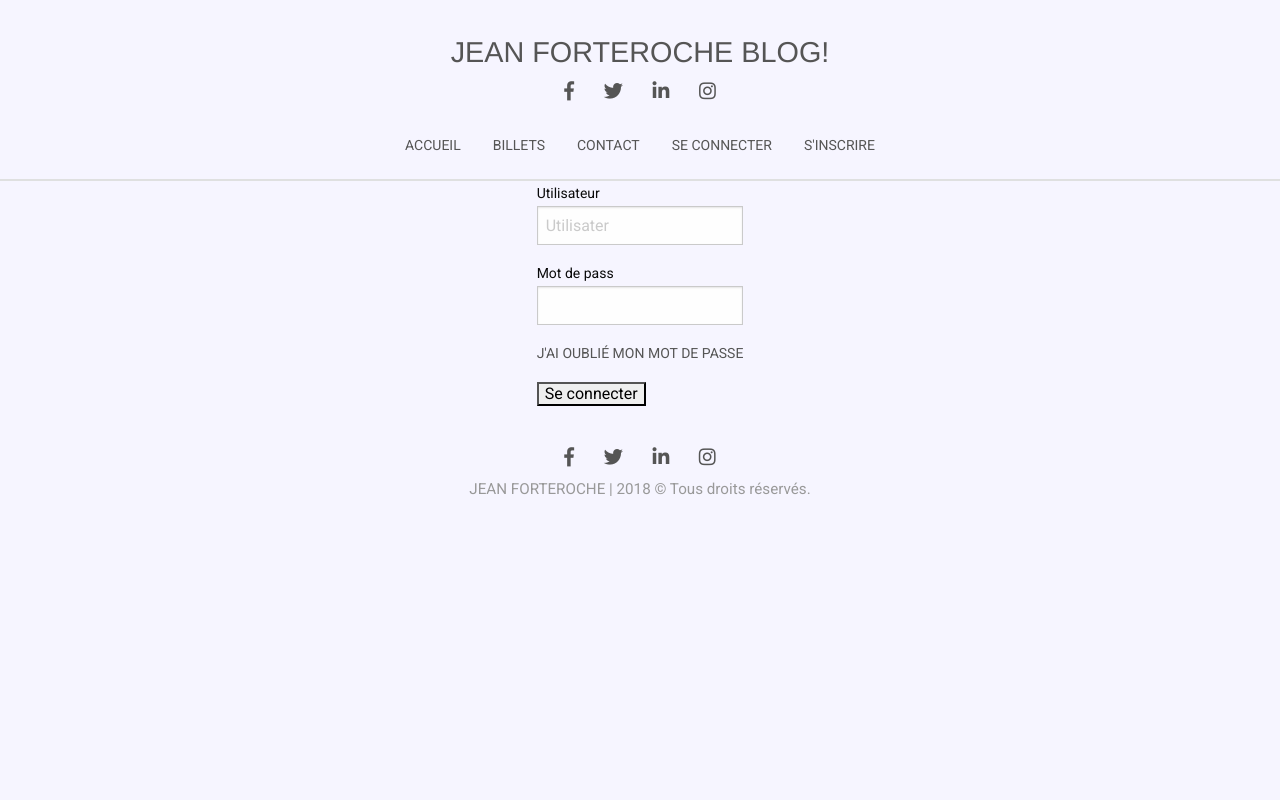
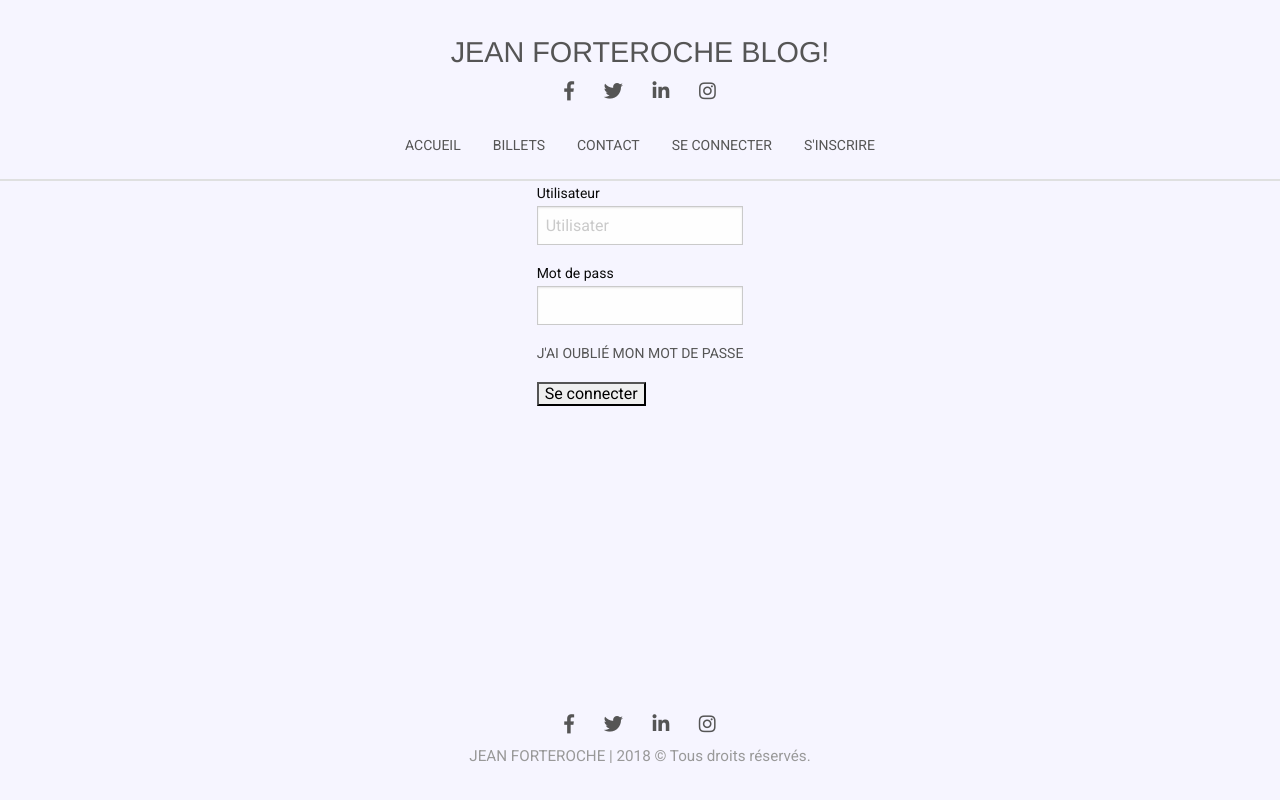
Before and after one commit to WarryPro/Projet3, a PHP site: page /index.php?action=connexion in a window 1280 px wide. Run offline with PHP 8.4, Linux system fonts and the light colour scheme; some libraries are stand-ins or nearby versions.

Commit message:
ajouté footer en bas de la page

```diff
--- a/public/css/styles.css
+++ b/public/css/styles.css
@@ -5,64 +5,78 @@ body {
 }
 
 /* line 1, public/scss/blocks/base.scss */
+html {
+  height: 100%;
+}
+
+/* line 4, public/scss/blocks/base.scss */
 body {
+  position: relative;
+  min-height: 100%;
   background-color: #f6f5ff;
   color: #999999;
 }
 
-/* line 6, public/scss/blocks/base.scss */
+/* line 11, public/scss/blocks/base.scss */
+footer {
+  width: 100%;
+  position: absolute;
+  bottom: 0;
+}
+
+/* line 17, public/scss/blocks/base.scss */
 h1, h2, h3 {
   color: #555555;
   font-weight: 500;
   text-transform: uppercase;
 }
 
-/* line 12, public/scss/blocks/base.scss */
+/* line 23, public/scss/blocks/base.scss */
 h1 {
   font-size: 1.8rem;
 }
 
-/* line 13, public/scss/blocks/base.scss */
+/* line 24, public/scss/blocks/base.scss */
 h2 {
   font-size: 1.5rem;
 }
 
-/* line 14, public/scss/blocks/base.scss */
+/* line 25, public/scss/blocks/base.scss */
 h3 {
   font-size: 1.1rem;
   margin-bottom: 0;
 }
 
-/* line 19, public/scss/blocks/base.scss */
+/* line 30, public/scss/blocks/base.scss */
 a {
   color: #555555;
   text-transform: uppercase;
   font-size: 0.875rem;
 }
 
-/* line 23, public/scss/blocks/base.scss */
+/* line 34, public/scss/blocks/base.scss */
 a:hover {
   color: #999999;
 }
 
-/* line 28, public/scss/blocks/base.scss */
+/* line 39, public/scss/blocks/base.scss */
 p {
   font-size: 0.95rem;
 }
 
-/* line 29, public/scss/blocks/base.scss */
+/* line 40, public/scss/blocks/base.scss */
 span, p {
   color: #999999;
   font-weight: 400;
 }
 
-/* line 34, public/scss/blocks/base.scss */
+/* line 45, public/scss/blocks/base.scss */
 span {
   font-size: 0.8rem;
   font-family: "Roboto", sans-serif;
 }
 
-/* line 37, public/scss/blocks/base.scss */
+/* line 48, public/scss/blocks/base.scss */
 span:hover {
   color: #555555;
 }
--- a/public/scss/blocks/base.scss
+++ b/public/scss/blocks/base.scss
@@ -1,6 +1,17 @@
+html {
+    height: 100%;
+}
 body {
+    position: relative;
+    min-height: 100%;
     background-color: $bodyBg;
     color: $secondColor;
+}
+
+footer {
+    width: 100%;
+    position: absolute;
+    bottom: 0;
 }
 
 h1, h2, h3 {
```
